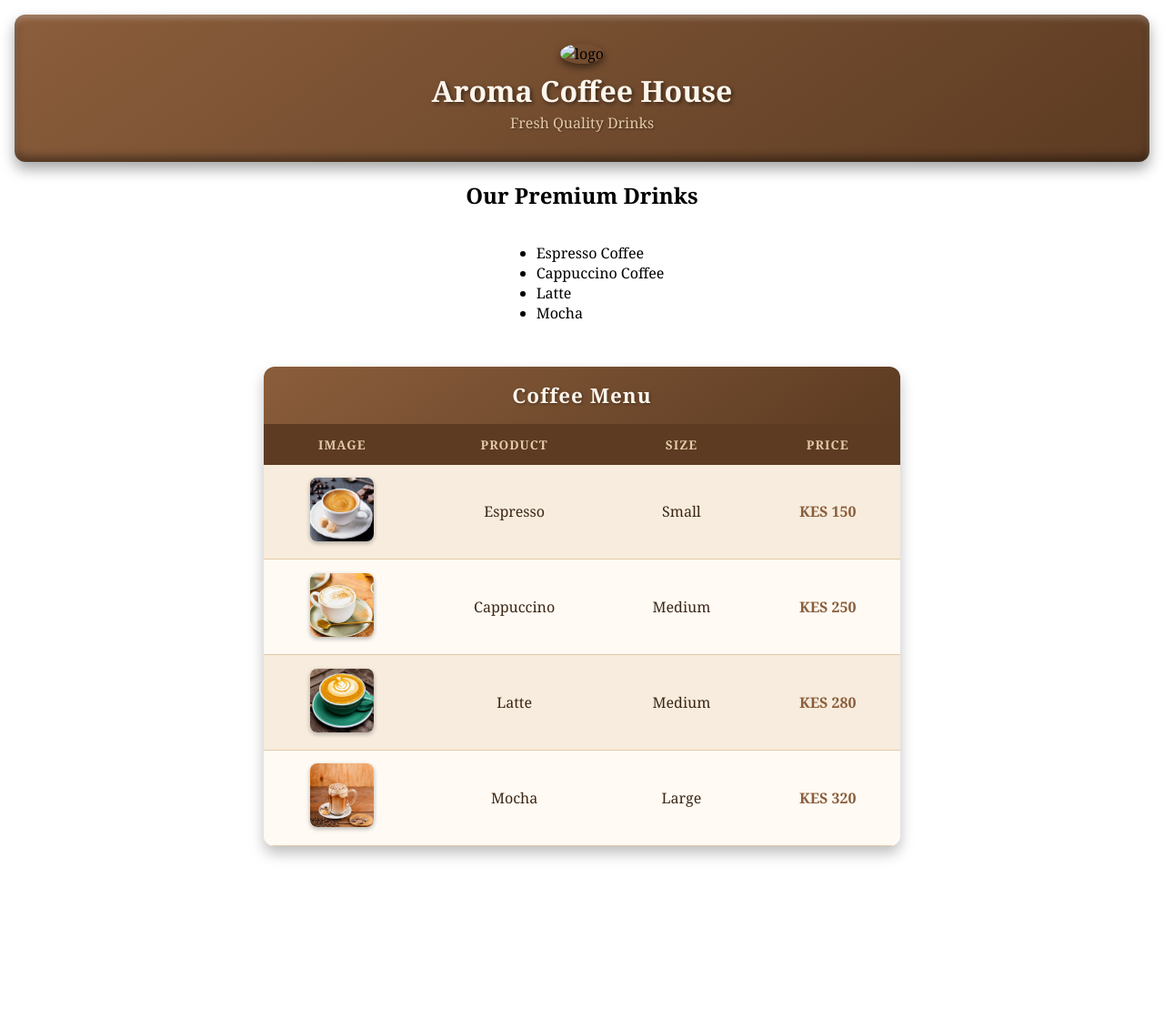
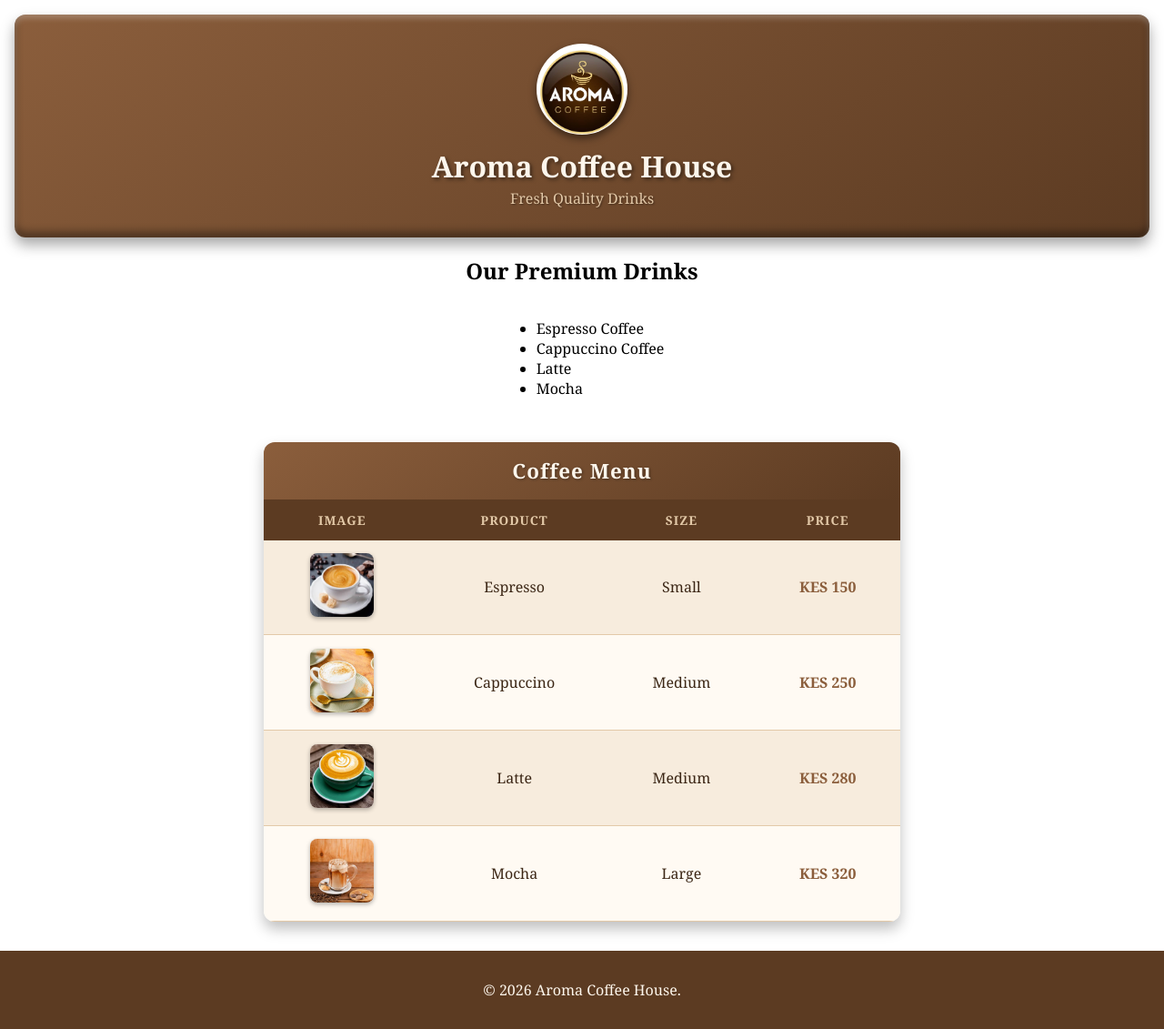
Before and after one commit to nganganjengaa/Aroma-Coffee-House, a plain HTML site: page index.html in a window 1280 px wide. Shown: the whole page at 91% size. Before the commit the page ends 962 px from the top, so only its background shows below. Drawn offline with Linux system fonts and the light colour scheme.

Commit message:
Save latest changes

```diff
--- a/index.html
+++ b/index.html
@@ -112,7 +112,7 @@
 <body style="text-align: center; margin: 0; font-family: Georgia, 'Times New Roman', Times, serif;">
 
   <header>
-    <img src="OIP.webp" alt="logo" height="100">
+    <img src="OIP.jpg" alt="logo" height="100">
     <h1>Aroma Coffee House</h1>
     <h4>Fresh Quality Drinks</h4>
   </header>
@@ -164,6 +164,8 @@
       </tr>
     </table>
   </section>
+  <footer style="margin-top: 2rem; padding: 1rem; background-color: #5c3b22; color: #fdf6ec;">
+    <p>&copy; 2026 Aroma Coffee House.</p>
 
 </body>
 </html>
```
Also changed, not shown: OIP.jpg (added).
